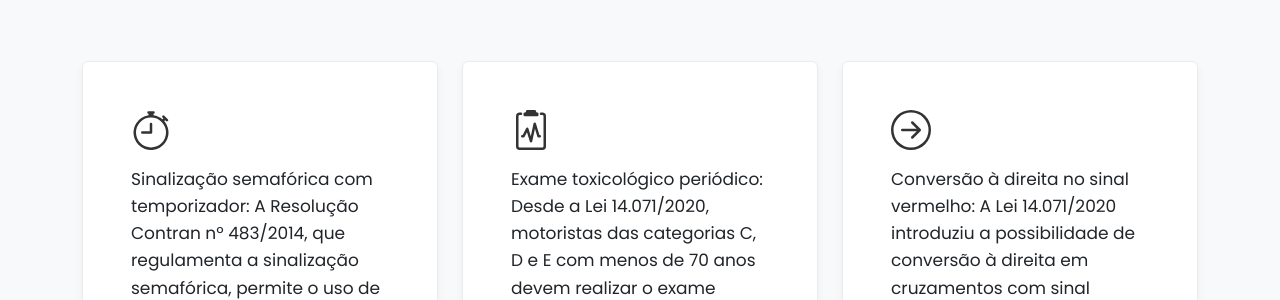
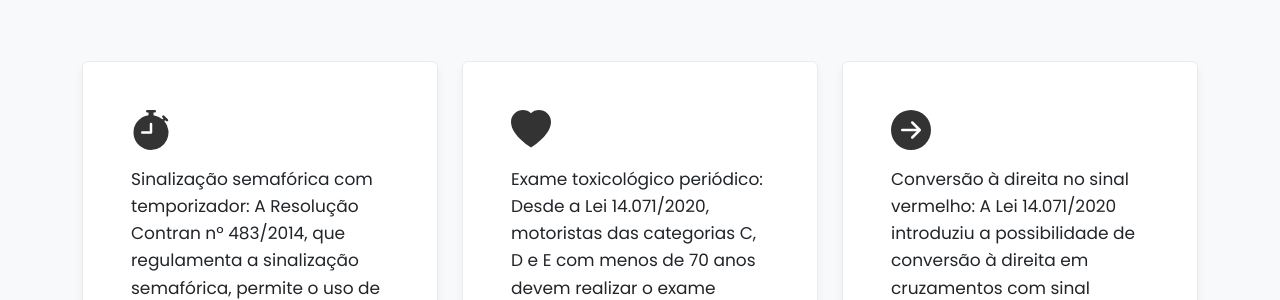
Before and after one commit to Sergio-Damm/transitoaovivo, a Jekyll site: the page built from index.html, in a window 1280 px wide. Shown: the part 1706-2006 px from the top of the page. Built offline with Jekyll 4.4.1, drawn with Linux system fonts in a browser that asks for light colours.

Commit message:
Atualizando icones Bootstrap

```diff
--- a/index.html
+++ b/index.html
@@ -142,8 +142,7 @@ permalink: /
 				<div class="card card-liftshadow border-light-subtle h-100">
 					<div class="card-body p-4 p-lg-5">
 						<svg height="40px" width="40px" viewBox="0 0 16 16" xmlns="http://www.w3.org/2000/svg">
-  							<path fill="#333333" d="M8.5 5.6a.5.5 0 1 0-1 0v2.9h-3a.5.5 0 0 0 0 1H8a.5.5 0 0 0 .5-.5z"/>
-  							<path fill="#333333" d="M6.5 1A.5.5 0 0 1 7 .5h2a.5.5 0 0 1 0 1v.57c1.36.196 2.594.78 3.584 1.64l.012-.013.354-.354-.354-.353a.5.5 0 0 1 .707-.708l1.414 1.415a.5.5 0 1 1-.707.707l-.353-.354-.354.354-.013.012A7 7 0 1 1 7 2.071V1.5a.5.5 0 0 1-.5-.5M8 3a6 6 0 1 0 .001 12A6 6 0 0 0 8 3"/>
+  							<path fill="#333333" d="M6.5 0a.5.5 0 0 0 0 1H7v1.07A7.001 7.001 0 0 0 8 16a7 7 0 0 0 5.29-11.584.531.531 0 0 0 .013-.012l.354-.354.353.354a.5.5 0 1 0 .707-.707l-1.414-1.415a.5.5 0 1 0-.707.707l.354.354-.354.354a.717.717 0 0 0-.012.012A6.973 6.973 0 0 0 9 2.071V1h.5a.5.5 0 0 0 0-1h-3zm2 5.6V9a.5.5 0 0 1-.5.5H4.5a.5.5 0 0 1 0-1h3V5.6a.5.5 0 1 1 1 0z"/>
 						</svg>
 						<p class="pt-3">Sinalização semafórica com temporizador: A Resolução Contran nº 483/2014, que regulamenta a sinalização semafórica, permite o uso de temporizadores em semáforos para indicar o tempo restante de cada fase (verde, amarelo ou vermelho). Essa funcionalidade, já presente em cerca de 30% dos cruzamentos urbanos das grandes cidades brasileiras, como São Paulo e Rio de Janeiro, reduz infrações por avanço de sinal em até 20%, segundo estudos da Senatran, ajudando motoristas a planejarem melhor suas ações.</p>
 					</div>
@@ -153,9 +152,7 @@ permalink: /
 				<div class="card card-liftshadow border-light-subtle h-100">
 					<div class="card-body p-4 p-lg-5">
                         <svg width="40px" height="40px" viewBox="0 0 16 16" xmlns="http://www.w3.org/2000/svg">
-  							<path fill="#333333" d="M9.5 0a.5.5 0 0 1 .5.5.5.5 0 0 0 .5.5.5.5 0 0 1 .5.5V2a.5.5 0 0 1-.5.5h-5A.5.5 0 0 1 5 2v-.5a.5.5 0 0 1 .5-.5.5.5 0 0 0 .5-.5.5.5 0 0 1 .5-.5z"/>
-  							<path fill="#333333" d="M3 2.5a.5.5 0 0 1 .5-.5H4a.5.5 0 0 0 0-1h-.5A1.5 1.5 0 0 0 2 2.5v12A1.5 1.5 0 0 0 3.5 16h9a1.5 1.5 0 0 0 1.5-1.5v-12A1.5 1.5 0 0 0 12.5 1H12a.5.5 0 0 0 0 1h.5a.5.5 0 0 1 .5.5v12a.5.5 0 0 1-.5.5h-9a.5.5 0 0 1-.5-.5z"/>
-  							<path fill="#333333" d="M9.979 5.356a.5.5 0 0 0-.968.04L7.92 10.49l-.94-3.135a.5.5 0 0 0-.926-.08L4.69 10H4.5a.5.5 0 0 0 0 1H5a.5.5 0 0 0 .447-.276l.936-1.873 1.138 3.793a.5.5 0 0 0 .968-.04L9.58 7.51l.94 3.135A.5.5 0 0 0 11 11h.5a.5.5 0 0 0 0-1h-.128z"/>
+  							<path fill="#333333" fill-rule="evenodd" d="M8 1.314C12.438-3.248 23.534 4.735 8 15-7.534 4.736 3.562-3.248 8 1.314z"/>
                       	</svg>
 						<p class="pt-3">Exame toxicológico periódico: Desde a Lei 14.071/2020, motoristas das categorias C, D e E com menos de 70 anos devem realizar o exame toxicológico a cada 2 anos e 6 meses, independentemente da validade da CNH. Dados da PRF mostram que, nos primeiros seis meses de obrigatoriedade, acidentes envolvendo caminhoneiros caíram 38% em rodovias federais, comprovando o impacto da medida na segurança viária. Não cumprir essa regra pode gerar multa de R$ 1.467,35 e suspensão da habilitação por 3 meses.</p>
 					</div>
@@ -165,7 +162,7 @@ permalink: /
 				<div class="card card-liftshadow border-light-subtle h-100">
 					<div class="card-body p-4 p-lg-5">
 						<svg width="40px" height="40px" viewBox="0 0 16 16" xmlns="http://www.w3.org/2000/svg">
-  							<path fill="#333333" fill-rule="evenodd" d="M1 8a7 7 0 1 0 14 0A7 7 0 0 0 1 8m15 0A8 8 0 1 1 0 8a8 8 0 0 1 16 0M4.5 7.5a.5.5 0 0 0 0 1h5.793l-2.147 2.146a.5.5 0 0 0 .708.708l3-3a.5.5 0 0 0 0-.708l-3-3a.5.5 0 1 0-.708.708L10.293 7.5z"/>
+  							<path fill="#333333" d="M8 0a8 8 0 1 1 0 16A8 8 0 0 1 8 0zM4.5 7.5a.5.5 0 0 0 0 1h5.793l-2.147 2.146a.5.5 0 0 0 .708.708l3-3a.5.5 0 0 0 0-.708l-3-3a.5.5 0 1 0-.708.708L10.293 7.5H4.5z"/>
 						</svg>
 						<p class="pt-3">Conversão à direita no sinal vermelho: A Lei 14.071/2020 introduziu a possibilidade de conversão à direita em cruzamentos com sinal vermelho, desde que haja placa indicando a permissão, como ocorre em países como os EUA. No Brasil, essa prática ainda é limitada, presente em menos de 5% dos cruzamentos sinalizados, segundo a Senatran, mas está sendo testada em cidades como Brasília e Curitiba para melhorar o fluxo de tráfego sem comprometer a segurança.</p>
 					</div>
@@ -296,8 +293,7 @@ permalink: /
 				<div class="card card-liftshadow border-light-subtle h-100">
 					<div class="card-body p-4 p-lg-5">
 						<svg height="40px" width="40px" viewBox="0 0 16 16" xmlns="http://www.w3.org/2000/svg" >
-  							<path fill="#333333" d="M7.938 2.016A.13.13 0 0 1 8.002 2a.13.13 0 0 1 .063.016.15.15 0 0 1 .054.057l6.857 11.667c.036.06.035.124.002.183a.2.2 0 0 1-.054.06.1.1 0 0 1-.066.017H1.146a.1.1 0 0 1-.066-.017.2.2 0 0 1-.054-.06.18.18 0 0 1 .002-.183L7.884 2.073a.15.15 0 0 1 .054-.057m1.044-.45a1.13 1.13 0 0 0-1.96 0L.165 13.233c-.457.778.091 1.767.98 1.767h13.713c.889 0 1.438-.99.98-1.767z"/>
-  							<path fill="#333333" d="M7.002 12a1 1 0 1 1 2 0 1 1 0 0 1-2 0M7.1 5.995a.905.905 0 1 1 1.8 0l-.35 3.507a.552.552 0 0 1-1.1 0z"/>
+  							<path fill="#333333" d="M16 8A8 8 0 1 1 0 8a8 8 0 0 1 16 0zM8 4a.905.905 0 0 0-.9.995l.35 3.507a.552.552 0 0 0 1.1 0l.35-3.507A.905.905 0 0 0 8 4zm.002 6a1 1 0 1 0 0 2 1 1 0 0 0 0-2z"/>
 						</svg>
 						<p class="pt-3">Uso correto do dispositivo de retenção infantil: A Resolução Contran nº 819/2021 determina que crianças com menos de 10 anos ou altura inferior a 1,45 m devem usar cadeirinhas ou assentos de elevação no banco traseiro. Dados da PRF indicam que o uso correto desses dispositivos reduz em até 60% o risco de lesões graves em acidentes. Verifique sempre se o equipamento é adequado à idade, peso e altura da criança, e evite multa de R$ 293,47 e 7 pontos na CNH.</p>
 						</div>
@@ -307,7 +303,7 @@ permalink: /
 				<div class="card card-liftshadow border-light-subtle h-100">
 					<div class="card-body p-4 p-lg-5">
 						<svg height="40px" width="40px" viewBox="0 0 16 16" xmlns="http://www.w3.org/2000/svg" >
-  							<path fill="#333333" d="M2.658 11.026a.5.5 0 0 1 .316.632l-.5 1.5a.5.5 0 1 1-.948-.316l.5-1.5a.5.5 0 0 1 .632-.316m9.5 0a.5.5 0 0 1 .316.632l-.5 1.5a.5.5 0 1 1-.948-.316l.5-1.5a.5.5 0 0 1 .632-.316m-7.5 1.5a.5.5 0 0 1 .316.632l-.5 1.5a.5.5 0 1 1-.948-.316l.5-1.5a.5.5 0 0 1 .632-.316m9.5 0a.5.5 0 0 1 .316.632l-.5 1.5a.5.5 0 1 1-.948-.316l.5-1.5a.5.5 0 0 1 .632-.316m-.753-8.499a5.001 5.001 0 0 0-9.499-1.004A3.5 3.5 0 1 0 3.5 10H13a3 3 0 0 0 .405-5.973M8.5 1a4 4 0 0 1 3.976 3.555.5.5 0 0 0 .5.445H13a2 2 0 0 1 0 4H3.5a2.5 2.5 0 1 1 .605-4.926.5.5 0 0 0 .596-.329A4 4 0 0 1 8.5 1M7.053 11.276A.5.5 0 0 1 7.5 11h1a.5.5 0 0 1 .474.658l-.28.842H9.5a.5.5 0 0 1 .39.812l-2 2.5a.5.5 0 0 1-.875-.433L7.36 14H6.5a.5.5 0 0 1-.447-.724z"/>
+  							<path fill="#333333" d="M2.658 11.026a.5.5 0 0 1 .316.632l-.5 1.5a.5.5 0 1 1-.948-.316l.5-1.5a.5.5 0 0 1 .632-.316zm9.5 0a.5.5 0 0 1 .316.632l-.5 1.5a.5.5 0 0 1-.948-.316l.5-1.5a.5.5 0 0 1 .632-.316zm-7.5 1.5a.5.5 0 0 1 .316.632l-.5 1.5a.5.5 0 1 1-.948-.316l.5-1.5a.5.5 0 0 1 .632-.316zm9.5 0a.5.5 0 0 1 .316.632l-.5 1.5a.5.5 0 0 1-.948-.316l.5-1.5a.5.5 0 0 1 .632-.316zm-7.105-1.25A.5.5 0 0 1 7.5 11h1a.5.5 0 0 1 .474.658l-.28.842H9.5a.5.5 0 0 1 .39.812l-2 2.5a.5.5 0 0 1-.875-.433L7.36 14H6.5a.5.5 0 0 1-.447-.724l1-2zm6.352-7.249a5.001 5.001 0 0 0-9.499-1.004A3.5 3.5 0 1 0 3.5 10H13a3 3 0 0 0 .405-5.973z"/>
 						</svg>
 						<p class="pt-3">Atenção à distância de segurança: O Código de Trânsito Brasileiro (CTB) recomenda manter uma distância segura do veículo à frente para evitar colisões traseiras, que representam cerca de 20% dos acidentes em rodovias, segundo a PRF. Uma dica prática é a "regra dos dois segundos": mantenha pelo menos dois segundos de distância em relação ao veículo da frente, ajustando para quatro segundos em condições adversas, como chuva ou neblina, para garantir tempo de reação.</p>
 					</div>
@@ -317,9 +313,8 @@ permalink: /
 				<div class="card card-liftshadow border-light-subtle h-100">
 					<div class="card-body p-4 p-lg-5">
 						<svg height="40px" width="40px" viewBox="0 0 16 16" xmlns="http://www.w3.org/2000/svg" >
-  							<path fill="#333333" d="M6.445 12.688V7.354h-.633A13 13 0 0 0 4.5 8.16v.695c.375-.257.969-.62 1.258-.777h.012v4.61zm1.188-1.305c.047.64.594 1.406 1.703 1.406 1.258 0 2-1.066 2-2.871 0-1.934-.781-2.668-1.953-2.668-.926 0-1.797.672-1.797 1.809 0 1.16.824 1.77 1.676 1.77.746 0 1.23-.376 1.383-.79h.027c-.004 1.316-.461 2.164-1.305 2.164-.664 0-1.008-.45-1.05-.82zm2.953-2.317c0 .696-.559 1.18-1.184 1.18-.601 0-1.144-.383-1.144-1.2 0-.823.582-1.21 1.168-1.21.633 0 1.16.398 1.16 1.23"/>
-  							<path fill="#333333" d="M3.5 0a.5.5 0 0 1 .5.5V1h8V.5a.5.5 0 0 1 1 0V1h1a2 2 0 0 1 2 2v11a2 2 0 0 1-2 2H2a2 2 0 0 1-2-2V3a2 2 0 0 1 2-2h1V.5a.5.5 0 0 1 .5-.5M2 2a1 1 0 0 0-1 1v11a1 1 0 0 0 1 1h12a1 1 0 0 0 1-1V3a1 1 0 0 0-1-1z"/>
-  							<path fill="#333333" d="M2.5 4a.5.5 0 0 1 .5-.5h10a.5.5 0 0 1 .5.5v1a.5.5 0 0 1-.5.5H3a.5.5 0 0 1-.5-.5z"/>
+  							<path fill="#333333" d="M9.402 10.246c.625 0 1.184-.484 1.184-1.18 0-.832-.527-1.23-1.16-1.23-.586 0-1.168.387-1.168 1.21 0 .817.543 1.2 1.144 1.2z"/>
+  							<path fill="#333333" d="M3.5 0a.5.5 0 0 1 .5.5V1h8V.5a.5.5 0 0 1 1 0V1h1a2 2 0 0 1 2 2v11a2 2 0 0 1-2 2H2a2 2 0 0 1-2-2V3a2 2 0 0 1 2-2h1V.5a.5.5 0 0 1 .5-.5zm9.954 3H2.545c-.3 0-.545.224-.545.5v1c0 .276.244.5.545.5h10.91c.3 0 .545-.224.545-.5v-1c0-.276-.244-.5-.546-.5zm-4.118 9.79c1.258 0 2-1.067 2-2.872 0-1.934-.781-2.668-1.953-2.668-.926 0-1.797.672-1.797 1.809 0 1.16.824 1.77 1.676 1.77.746 0 1.23-.376 1.383-.79h.027c-.004 1.316-.461 2.164-1.305 2.164-.664 0-1.008-.45-1.05-.82h-.684c.047.64.594 1.406 1.703 1.406zm-2.89-5.435h-.633A12.6 12.6 0 0 0 4.5 8.16v.695c.375-.257.969-.62 1.258-.777h.012v4.61h.675V7.354z"/>
 						</svg>
 						<p class="pt-3">Verificação de pneus: A Resolução Contran nº 913/2022 estabelece normas para o uso de pneus em veículos, exigindo profundidade mínima de sulco de 1,6 mm. Pneus desgastados aumentam o risco de aquaplanagem em 30%, segundo a Senatran. Verifique mensalmente a pressão e o estado dos pneus, incluindo o estepe, para evitar multa de R$ 195,23 e 5 pontos na CNH, além de garantir maior aderência e segurança nas vias.</p>
 					</div>
```
